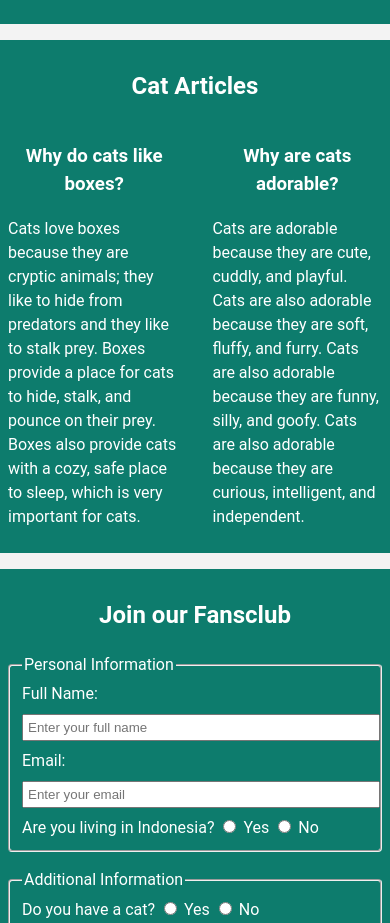
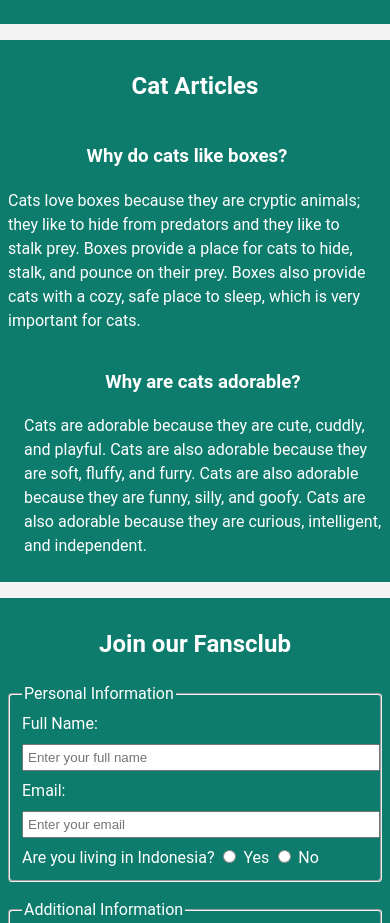
Before and after one commit to isnendyankp/Fansclub, a plain HTML site: page index.html in a window 390 px wide. Shown: the part 2560-3483 px from the top of the page. Drawn offline with Linux system fonts and the light colour scheme; grey boxes are pictures that could not be loaded.

Commit message:
Add styling cat articles @M-Q 768px

```diff
--- a/style.css
+++ b/style.css
@@ -196,4 +196,8 @@ button[type="submit"] {
   .video-container {
     justify-content: center;
   }
+  /* cat articles */
+  .article-container {
+    flex-direction: column;
+  }
 }
```
